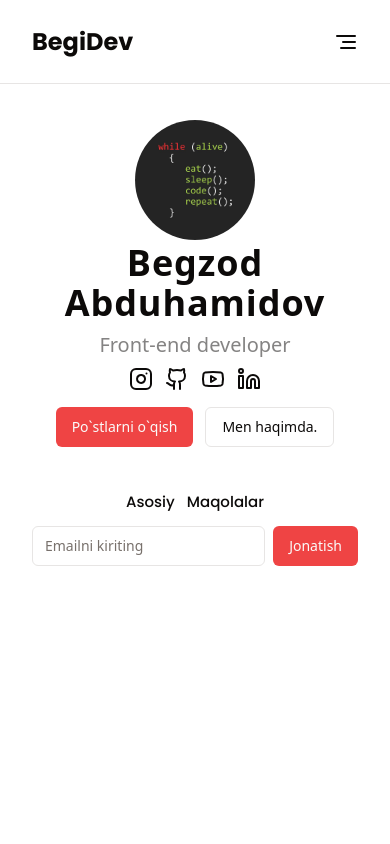
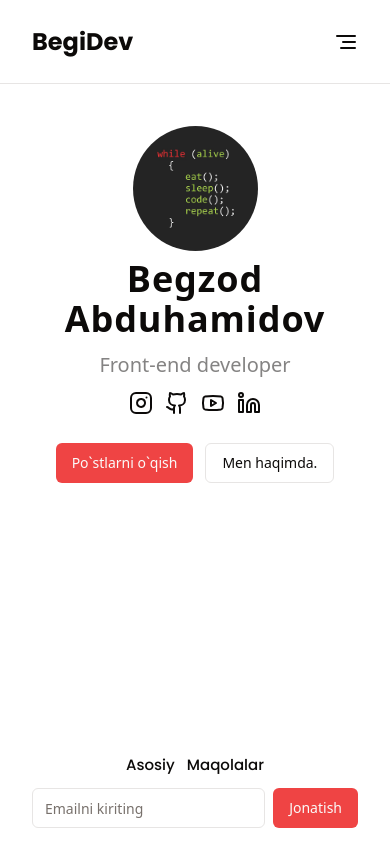
Before and after one commit to BegiDev/blog, a Next.js app: page / in a window 390 px wide. Built offline with nearby package versions, Linux system fonts and the light colour scheme.

Commit message:
Footer, about page

```diff
--- a/app/(root)/(home)/page.tsx
+++ b/app/(root)/(home)/page.tsx
@@ -7,8 +7,8 @@ import { Button } from "@/components/ui/button";
 function HomePage() {
   return (
     <div className="max-w-full md:max-w-[1000px] mx-auto px-4">
-      <div className="flex flex-col md:flex-row items-center gap-7 mt-[120px] md:mt-[190px]">
-        <div className="w-[120px] h-[120px] md:w-36 md:h-36 relative">
+      <div className="flex flex-col md:flex-row items-center gap-7 mt-[126px] md:mt-[190px]">
+        <div className="w-[125px] h-[125px] md:w-36 md:h-36 relative">
           <Image
             src={Avatar}
             alt="Avatar"
@@ -17,10 +17,10 @@ function HomePage() {
           />
         </div>
         <div className="text-center md:text-left">
-          <h1 className="text-4xl md:text-5xl font-bold text-[rgba(0, 0, 0, .85)] tracking-wide mt-[-25px] md:mt-0">
+          <h1 className="text-4xl md:text-5xl font-bold text-[rgba(0, 0, 0, .85)] tracking-wide mt-[-20px] md:mt-0">
             Begzod Abduhamidov
           </h1>
-          <p className="text-xl py-2 md:text-3xl opacity-50">Front-end developer</p>
+          <p className="text-xl py-3 md:py-3 md:text-3xl opacity-50">Front-end developer</p>
           <div className="flex justify-center md:justify-start gap-3">
             <Link href={"https://www.instagram.com/begi.dev/"}>
               <Instagram />
@@ -37,7 +37,7 @@ function HomePage() {
           </div>
         </div>
       </div>
-      <div className="mt-4 flex justify-center md:justify-start">
+      <div className="mt-7 md:mt-4 flex justify-center md:justify-start">
         <Button variant="destructive">Po`stlarni o`qish</Button>
         <Button className="ml-3" variant={"outline"}>
           Men haqimda.
--- a/app/(root)/layout.tsx
+++ b/app/(root)/layout.tsx
@@ -5,11 +5,13 @@ import { ChildProps } from "@/types";
 
 function PageLayout({ children }: ChildProps) {
   return (
-    <main>
+    <div className="flex flex-col min-h-screen">
       <Navbar />
-      <div className="container">{children}</div>
-      <Footer />
-    </main>
+      <div className="flex-grow">{children}</div>
+      <div className="mb-4">
+        <Footer />
+      </div>
+    </div>
   );
 }
 
```
